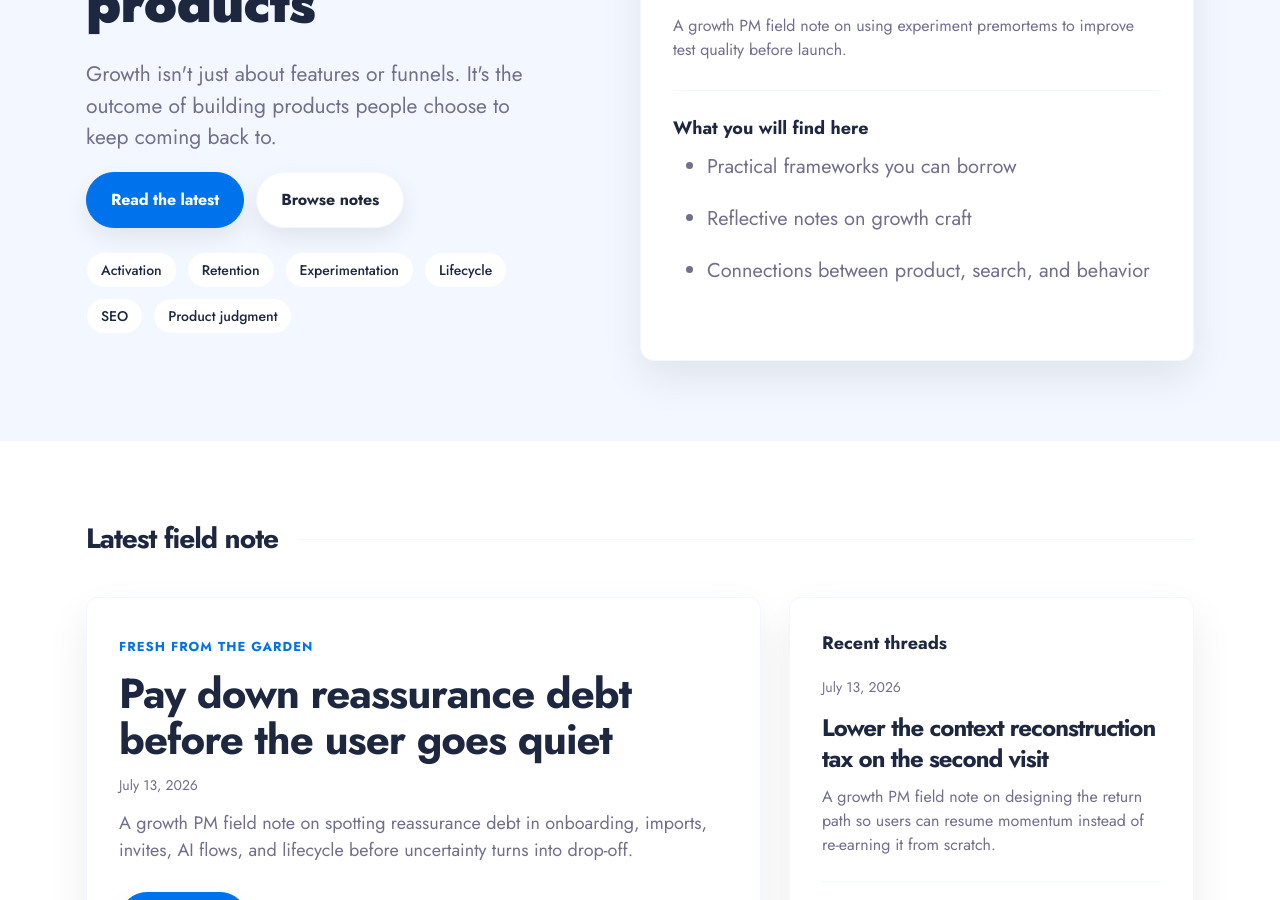
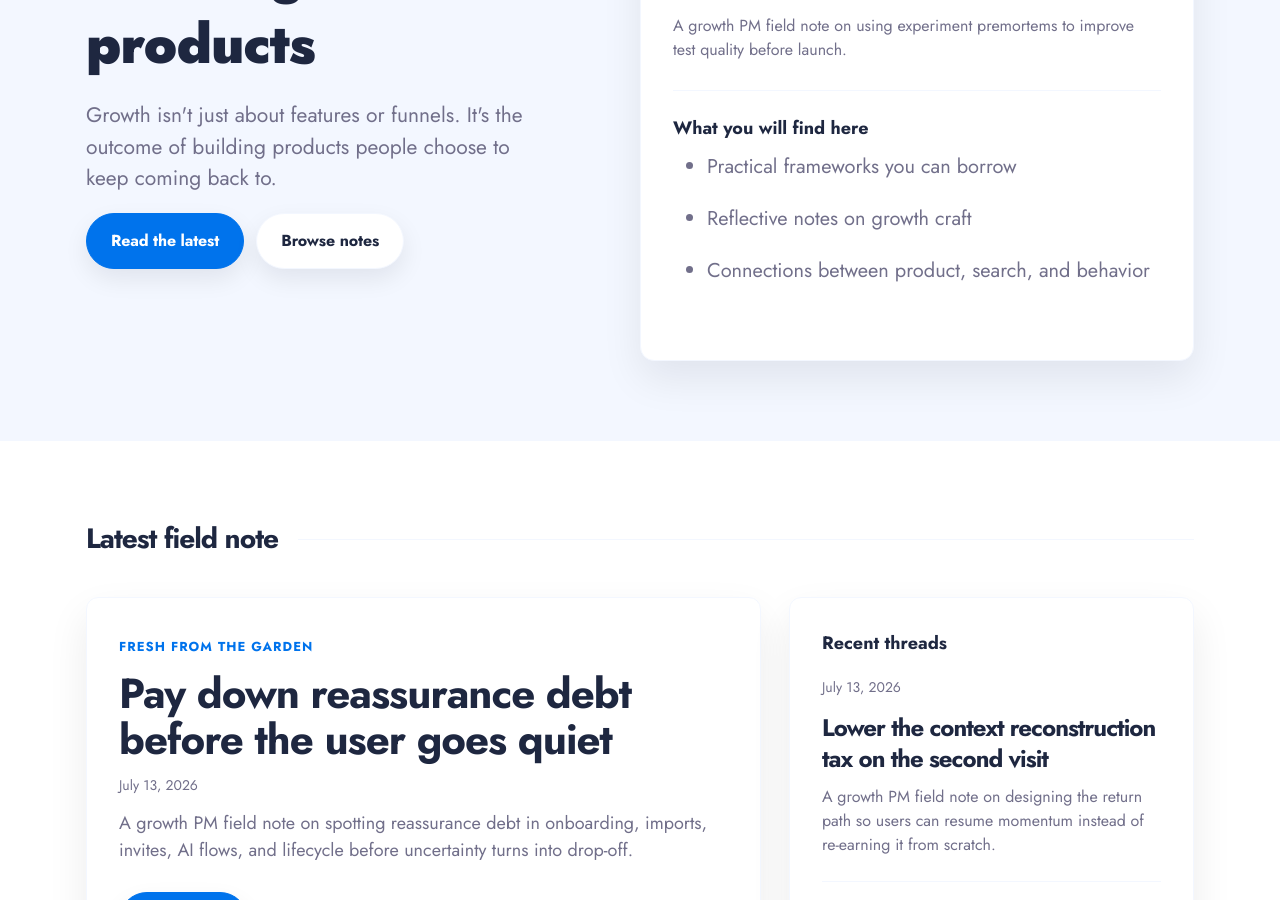
Before and after one commit to austinjbay/austinjbay.github.io, a Jekyll site: the page built from index.md, in a window 1280 px wide and 900 px high, scrolled down 332 px. Built offline with Jekyll 4.4.1, drawn with Linux system fonts in a browser that asks for light colours; nearby versions of some CDN libraries.

Commit message:
Update hero.html

```diff
--- a/_includes/hero.html
+++ b/_includes/hero.html
@@ -30,14 +30,6 @@
               <a class="button button--primary" href="{{ latest_post.url | relative_url }}">Read the latest</a>
               {% endif %}
               <a class="button" href="#explore-threads">Browse notes</a>
-            </div>
-            <div class="hero__topics" aria-label="Core topics">
-              <span class="hero__topic">Activation</span>
-              <span class="hero__topic">Retention</span>
-              <span class="hero__topic">Experimentation</span>
-              <span class="hero__topic">Lifecycle</span>
-              <span class="hero__topic">SEO</span>
-              <span class="hero__topic">Product judgment</span>
             </div>
             {% if site.mailchimp == "enable" %}
             <div class="hero__subscribe">
```
